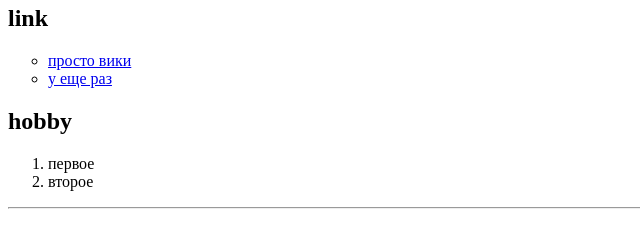
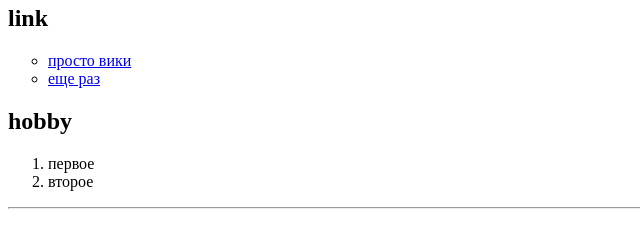
Before and after one commit to b1lettell/project, a plain HTML site: page index.html in a window 1280 px wide. Shown: the part 165-390 px from the top of the page, 0-640 px from the left. Drawn offline with Linux system fonts and the light colour scheme.

Commit message:
Add files via upload

```diff
--- a/index.html
+++ b/index.html
@@ -16,7 +16,7 @@
       <li>
         <a href="https://ru.wikipedia.org/" target="_blank">просто вики</a>
       </li>
-      <li><a href="https://ru.wikipedia.org/" target="_blank">у еще раз</a></li>
+      <li><a href="https://ru.wikipedia.org/" target="_blank">еще раз</a></li>
     </ul>
     <h2>hobby</h2>
     <ol>
```
